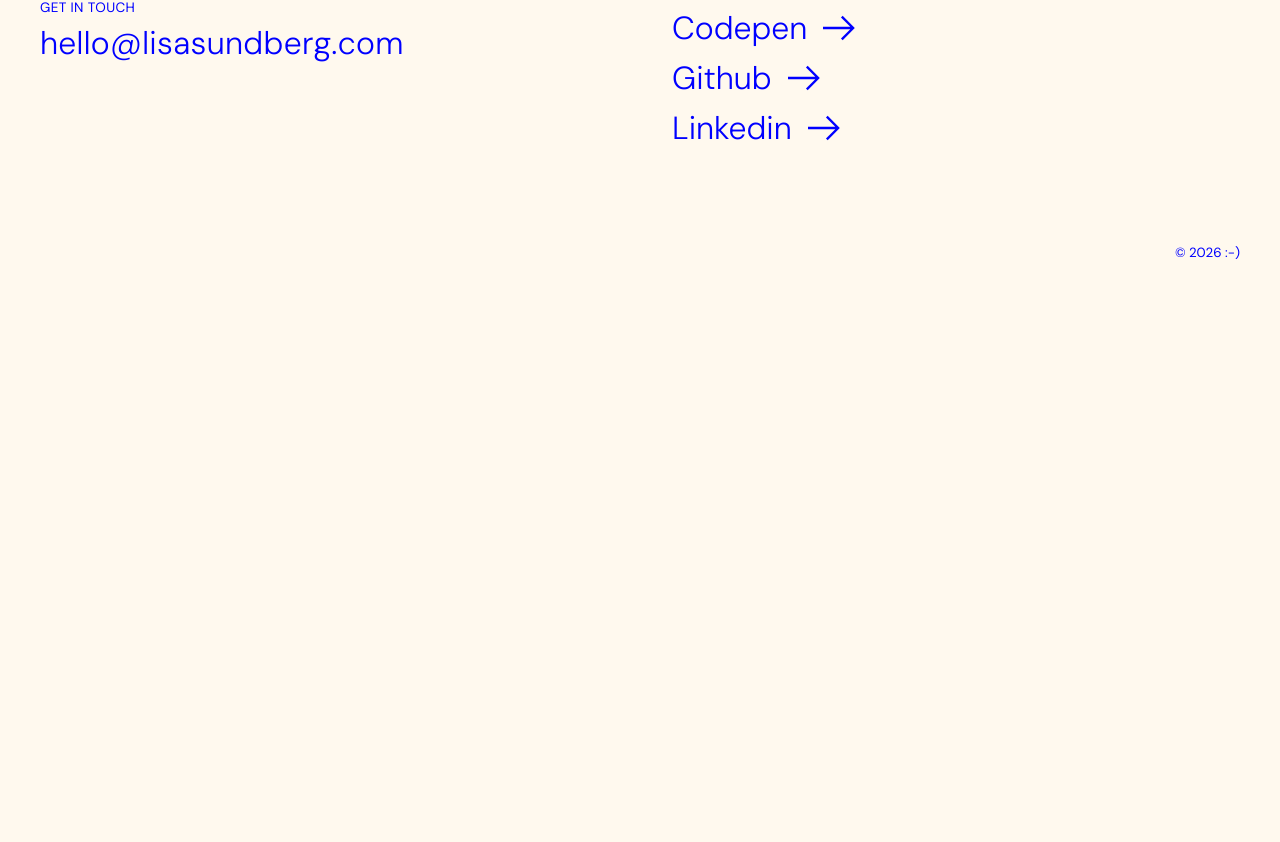
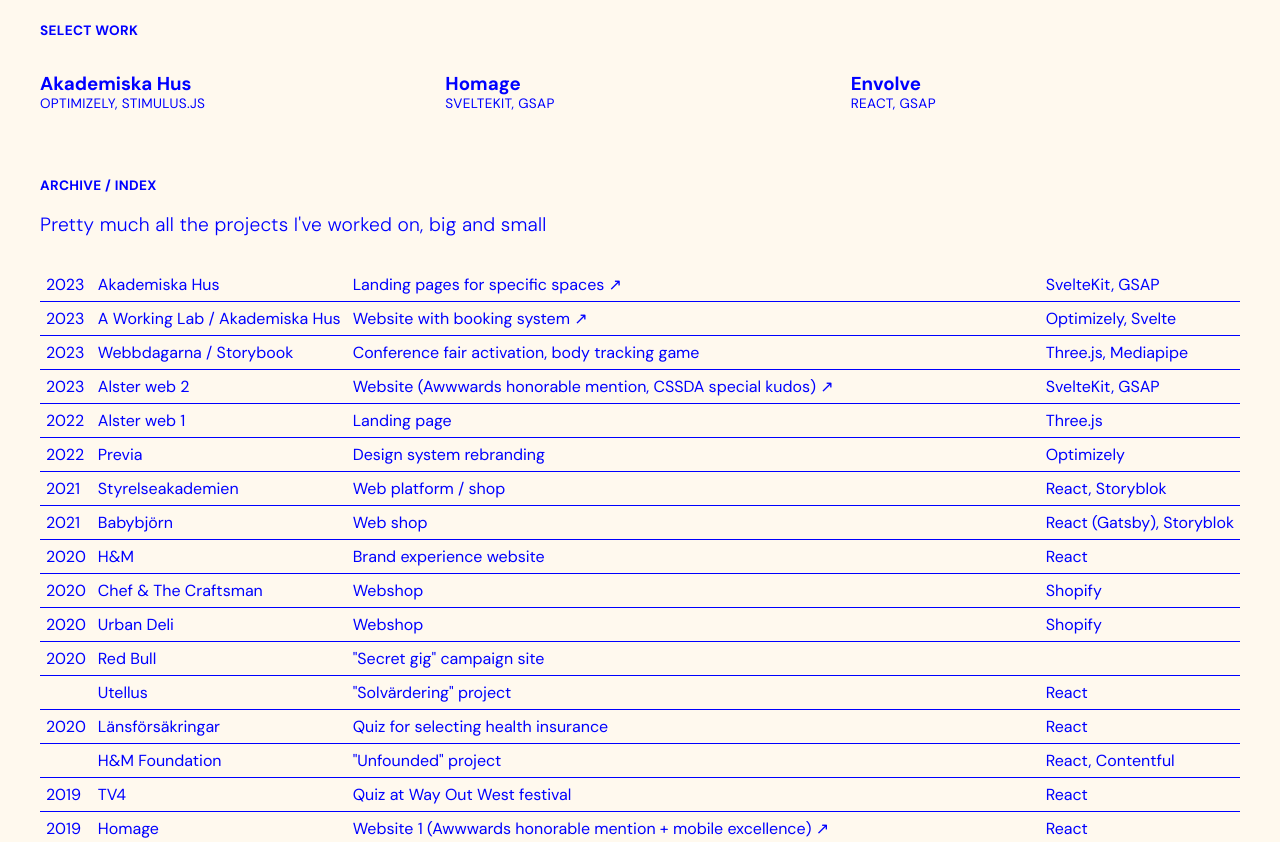
Before and after one commit to lisasundberg/lisa, a SvelteKit app: page /work in a window 1280 px wide. Before the commit this address had no page. Shown: the part 298-1140 px from the top of the page. Before the commit the page ends 800 px from the top, so only its background shows below. Built offline with nearby package versions, Linux system fonts and the light colour scheme.

Commit message:
Add work index page

```diff
--- /dev/null
+++ b/src/lib/components/WorkCard.svelte
@@ -0,0 +1,27 @@
+<script lang="ts">
+	interface Props {
+		heading: string;
+		label: string;
+		link: string;
+		image: any;
+	}
+
+	let { heading, label, link, image }: Props = $props();
+</script>
+
+<article>
+	<a href={link} class="work-card">
+		<enhanced:img src={image} alt={heading} class="image" />
+		<h3>{heading}</h3>
+		<p class="label">{label}</p>
+	</a>
+</article>
+
+<style>
+	.image {
+		width: 100%;
+		height: auto;
+		aspect-ratio: 4/3;
+		object-fit: cover;
+	}
+</style>
--- a/src/lib/styles/typography.css
+++ b/src/lib/styles/typography.css
@@ -11,11 +11,12 @@
 h1,
 .h1 {
 	font-size: var(--font-size-h1);
+	font-family: var(--font-display);
 }
 
 h2,
 .h2 {
-	font-size: 1rem;
+	font-size: 1.5rem;
 }
 
 .display {
@@ -32,7 +33,7 @@
 	font-weight: 300;
 	max-width: 52ch;
 
-	& + & {
+	&+& {
 		margin-top: 0.5em;
 	}
 }
--- a/src/routes/work/+layout.svelte
+++ b/src/routes/work/+layout.svelte
@@ -8,9 +8,7 @@
 </script>
 
 <main class="work">
-	<article>
-		{@render children?.()}
-	</article>
+	{@render children?.()}
 </main>
 
 
@@ -24,10 +22,4 @@
 		z-index: 1;
 	}
 
-	article {
-		display: flex;
-		flex-direction: row-reverse;
-		align-items: flex-start;
-		gap: var(--content-margin);
-	}
 </style>
--- /dev/null
+++ b/src/routes/work/+page.svelte
@@ -0,0 +1,307 @@
+<script lang="ts">
+	import WorkCard from '$lib/components/WorkCard.svelte';
+
+	import AH from './akademiskahus/assets/ah-mockup-1.jpg?enhanced';
+	import Homage from './homage/assets/homage-mockup-1.jpg?enhanced';
+	import Babytalk from './babytalk/assets/babytalk-1.png?enhanced';
+	import Envolve from './envolve/assets/envolve.png?enhanced';
+
+	const featuredWork = [
+		{
+			heading: 'Akademiska Hus',
+			label: 'Optimizely, Stimulus.js',
+			link: '/work/akademiskahus',
+			image: AH
+		},
+		{
+			heading: 'Homage',
+			label: 'SvelteKit, GSAP',
+			link: '/work/homage',
+			image: Homage
+		},
+		// {
+		// 	heading: 'Babytalk',
+		// 	label: 'React',
+		// 	link: 'https://babytalkforparents.org/',
+		// 	image: Babytalk
+		// },
+		{
+			heading: 'Envolve',
+			label: 'React, GSAP',
+			link: '/work/envolve',
+			image: Envolve
+		}
+	];
+
+	const experiences = [
+		// { year: '2024', client: 'Akademiska Hus', description: 'Web platform', tech: 'Optimizely, Stimulus.js', link: 'https://www.akademiskahus.se/', image: '' },
+		{
+			year: '2023',
+			client: 'Akademiska Hus',
+			description: 'Landing pages for specific spaces',
+			tech: 'SvelteKit, GSAP',
+			link: 'https://nobelsvag3.se/',
+			image: ''
+		},
+		{
+			year: '2023',
+			client: 'A Working Lab / Akademiska Hus',
+			description: 'Website with booking system',
+			tech: 'Optimizely, Svelte',
+			link: 'https://www.aworkinglab.se/',
+			image: ''
+		},
+		{
+			year: '2023',
+			client: 'Webbdagarna / Storybook',
+			description: 'Conference fair activation, body tracking game',
+			tech: 'Three.js, Mediapipe',
+			link: '',
+			image: ''
+		},
+		// { year: '2023', client: 'Homage', description: 'Website 2 (Awwwards Honorable Mention)', tech: 'SvelteKit, GSAP', link: 'https://homage.se/', image: '' },
+		{
+			year: '2023',
+			client: 'Alster web 2',
+			description: 'Website (Awwwards honorable mention, CSSDA special kudos)',
+			tech: 'SvelteKit, GSAP',
+			link: 'https://alster.se/',
+			image: ''
+		},
+		{
+			year: '2022',
+			client: 'Alster web 1',
+			description: 'Landing page',
+			tech: 'Three.js',
+			link: '',
+			image: ''
+		},
+		{
+			year: '2022',
+			client: 'Previa',
+			description: 'Design system rebranding',
+			tech: 'Optimizely',
+			link: '',
+			image: ''
+		},
+		{
+			year: '2021',
+			client: 'Styrelseakademien',
+			description: 'Web platform / shop',
+			tech: 'React, Storyblok',
+			link: '',
+			image: ''
+		},
+		{
+			year: '2021',
+			client: 'Babybjörn',
+			description: 'Web shop',
+			tech: 'React (Gatsby), Storyblok',
+			link: '',
+			image: ''
+		},
+		{
+			year: '2020',
+			client: 'H&M',
+			description: 'Brand experience website',
+			tech: 'React',
+			image: ''
+		},
+		{
+			year: '2020',
+			client: 'Chef & The Craftsman',
+			description: 'Webshop',
+			tech: 'Shopify',
+			link: '',
+			image: ''
+		},
+		{
+			year: '2020',
+			client: 'Urban Deli',
+			description: 'Webshop',
+			tech: 'Shopify',
+			link: '',
+			image: ''
+		},
+		{
+			year: '2020',
+			client: 'Red Bull',
+			description: '"Secret gig" campaign site',
+			tech: '',
+			link: '',
+			image: ''
+		},
+		{
+			year: '',
+			client: 'Utellus',
+			description: '"Solvärdering" project',
+			tech: 'React',
+			link: '',
+			image: ''
+		},
+		{
+			year: '2020',
+			client: 'Länsförsäkringar',
+			description: 'Quiz for selecting health insurance',
+			tech: 'React',
+			link: '',
+			image: ''
+		},
+		{
+			year: '',
+			client: 'H&M Foundation',
+			description: '"Unfounded" project',
+			tech: 'React, Contentful',
+			link: '',
+			image: ''
+		},
+		{
+			year: '2019',
+			client: 'TV4',
+			description: 'Quiz at Way Out West festival',
+			tech: 'React',
+			image: ''
+		},
+		{
+			year: '2019',
+			client: 'Homage',
+			description: 'Website 1 (Awwwards honorable mention + mobile excellence)',
+			tech: 'React',
+			link: 'https://www.awwwards.com/sites/homage',
+			image: ''
+		},
+		{
+			year: '2019',
+			client: 'Envolve',
+			description: 'Website',
+			tech: 'React, GSAP',
+			link: '',
+			image: ''
+		},
+		{
+			year: '2019',
+			client: 'Red Bull',
+			description: 'Snapchat activation',
+			tech: '',
+			link: '',
+			image: ''
+		},
+		{
+			year: '2018',
+			client: 'Unicef / H&M Foundation',
+			description: '“Babytalk for Parents” activation/game',
+			tech: 'React',
+			link: 'https://babytalkforparents.org/',
+			image: ''
+		}
+	];
+</script>
+
+<h1>Work</h1>
+
+<section class="featured">
+	<h2 class="label-bold">Select work</h2>
+	<div class="cases">
+		{#each featuredWork as { heading, label, link, image }}
+			<WorkCard {heading} {label} {link} {image} />
+		{/each}
+	</div>
+</section>
+
+<section class="archive">
+	<h2 class="label-bold">Archive / index</h2>
+	<p class="p-small">Pretty much all the projects I've worked on, big and small</p>
+	<table class="work-index">
+		<tbody>
+			{#each experiences as { year, client, description, link, tech }}
+				<tr>
+					<td>{year}</td>
+					<td>{client}</td>
+
+					{#if link}
+						<td>
+							<a href={link} target="_blank" rel="noopener noreferrer">
+								{description} <span class="external-indicator">↗</span>
+							</a>
+						</td>
+					{:else}
+						<td>{description}</td>
+					{/if}
+					<td>{tech}</td>
+				</tr>
+			{/each}
+		</tbody>
+	</table>
+</section>
+
+<style>
+	.featured {
+		margin-top: 4em;
+	}
+
+	.archive {
+		margin-top: 4em;
+
+		p {
+			margin-top: 1em;
+		}
+	}
+
+	.cases {
+		margin-top: 2em;
+
+		@media (width >= 768px) {
+			display: grid;
+			grid-template-columns: 1fr 1fr 1fr;
+			gap: 1rem;
+		}
+	}
+
+	.work-index {
+		grid-column: main;
+		display: grid;
+		grid-template-columns: min-content auto 1fr auto;
+
+		width: 100%;
+		border: none;
+		margin-top: 2em;
+	}
+
+	tbody,
+	tr {
+		display: contents;
+	}
+
+	td {
+		text-align: left;
+		border-bottom: 1px solid var(--_theme-color-primary);
+		padding: 0.375em;
+	}
+
+	a {
+		font-weight: inherit;
+		font-size: inherit;
+	}
+
+	/* @media (max-width: 768px) {
+        table, thead { display: none; }
+        tbody { display: flex; flex-direction: column; gap: 10px; }
+        tr {
+            display: flex;
+            flex-direction: column;
+            padding: 10px;
+            border-bottom: 1px solid #ddd;
+        }
+        td {
+            padding: 5px 0;
+        }
+    } */
+
+	/* end mobile */
+
+	section {
+		& + & {
+			margin-top: var(--content-gap);
+		}
+	}
+</style>
```
